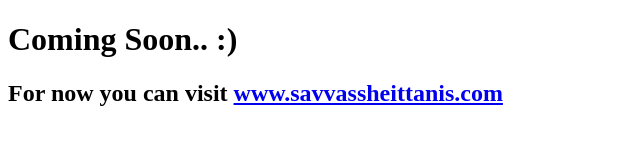
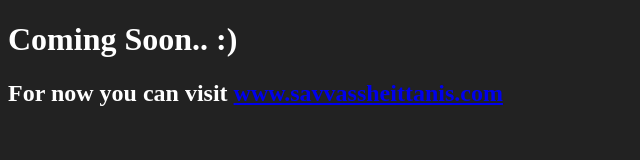
Before and after one commit to Sheittanis/Sheittanis.github.io, a plain HTML site: page index.html in a window 1280 px wide. Shown: the whole page, without its empty margins (0-640 px from the left). Drawn offline with Linux system fonts and the light colour scheme.

Commit message:
Link fix

```diff
--- a/index.html
+++ b/index.html
@@ -3,9 +3,15 @@
     <head>
         <meta charset="utf-8">
         <title>Savvas Sheittanis</title>
+        <style>
+            body{
+                background-color:#222222;
+                color: white;
+            }
+        </style>
     </head>
     <body>
         <h1>Coming Soon.. :)</h1>
-        <h2>For now you can visit <a href="www.savvassheittanis.com">www.savvassheittanis.com</a></h1>
+        <h2>For now you can visit <a href="https://www.savvassheittanis.com" rel="external nofollow">www.savvassheittanis.com</a></h1>
     </body>
 </html>
```
